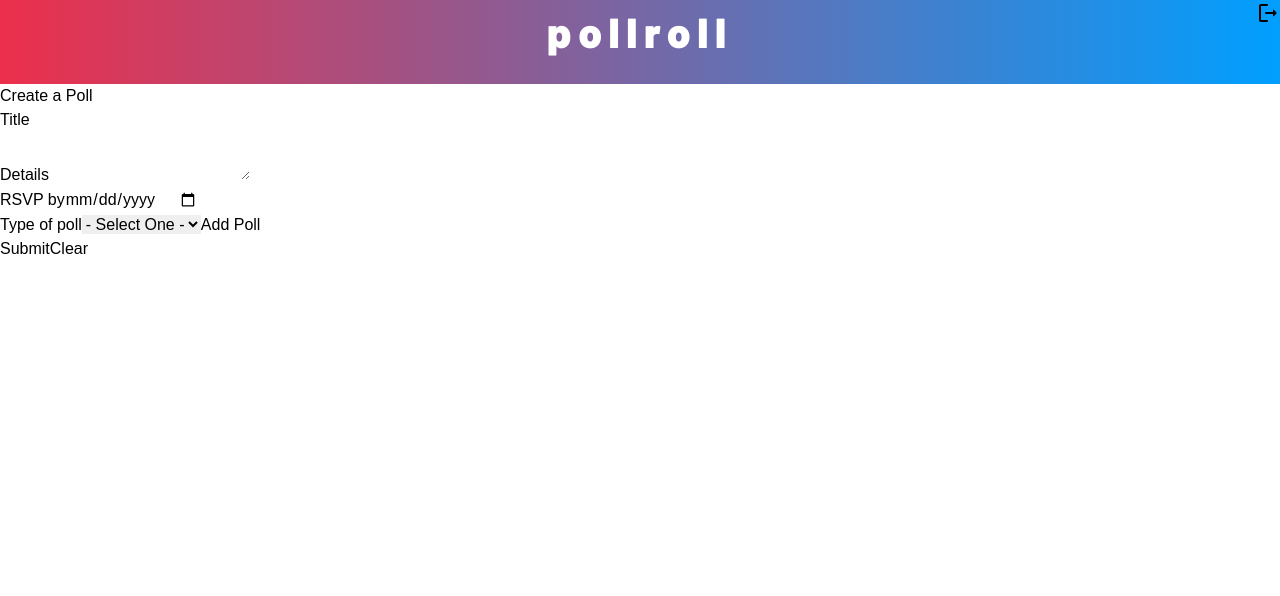
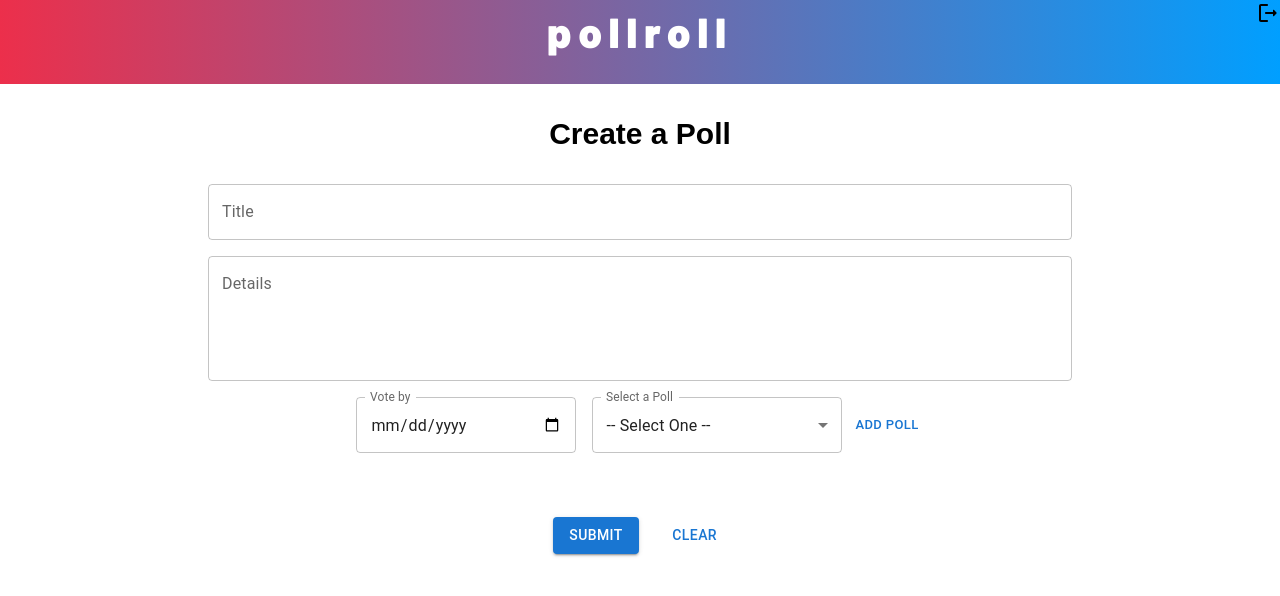
Before and after one commit to 12C0DE/poll-roll, a React (Create React App) app: page /createPoll in a window 1280 px wide. Shown: the top 596 px of the page. Built offline with nearby package versions, Linux system fonts and the light colour scheme; no server answers; a web font is replaced by a local one.

Commit message:
createPoll layout

```diff
--- a/src/Components/DeletePollOption.js
+++ b/src/Components/DeletePollOption.js
@@ -1,8 +1,16 @@
 import React, { useContext } from "react";
 import { GlobalContext } from "../Context/GlobalState";
+import DeleteForeverRoundedIcon from "@mui/icons-material/DeleteForeverRounded";
 
 export const DeletePollOption = ({ id }) => {
   const { delPollOption } = useContext(GlobalContext);
 
-  return <button onClick={() => delPollOption(id)}> X </button>;
+  return (
+    <button onClick={() => delPollOption(id)}>
+      <DeleteForeverRoundedIcon
+        style={{ color: "#a4a7a4" }}
+        fontSize="medium"
+      />
+    </button>
+  );
 };
--- a/src/Components/PollCard.js
+++ b/src/Components/PollCard.js
@@ -24,6 +24,7 @@ export const PollCard = ({ poll, justVote }) => {
       sx={{
         maxWidth: 345,
         minWidth: 210,
+        height: 250,
         color: "white",
         width: "25%",
       }}
--- a/src/Components/PollTypeList.js
+++ b/src/Components/PollTypeList.js
@@ -1,22 +1,36 @@
 import React, { useState } from "react";
 import { PollEnums } from "../Enums/PollEnums";
+import Select from "@mui/material/Select";
+import MenuItem from "@mui/material/MenuItem";
+import InputLabel from "@mui/material/InputLabel";
+import FormControl from "@mui/material/FormControl";
+import Button from "@mui/material/Button";
 
 export const PollTypeList = ({ add }) => {
   const [selLocalPoll, setSelLocalPoll] = useState(PollEnums.None);
 
   return (
-    <div>
-      <label>Type of poll</label>
-      <select
-        value={selLocalPoll}
-        onChange={(e) => setSelLocalPoll(e.target.value)}
-      >
-        <option value={PollEnums.None}>- Select One -</option>
-        <option value={PollEnums.Dates}>Dates</option>
-        <option value={PollEnums.List}>List</option>
-        <option value={PollEnums.Bool}>T/F</option>
-      </select>
-      <input type="button" value="Add Poll" onClick={() => add(selLocalPoll)} />
+    <div className="flex flex-row flex-wrap gap-2 mb-8">
+      <FormControl>
+        <InputLabel id="demo-simple-select-label">Select a Poll</InputLabel>
+        <Select
+          labelId="demo-simple-select-label"
+          id="demo-simple-select"
+          value={selLocalPoll}
+          label="Select a Poll"
+          onChange={(e) => setSelLocalPoll(e.target.value)}
+          style={{ width: "250px" }}
+        >
+          <MenuItem value={PollEnums.None}>-- Select One --</MenuItem>
+          <MenuItem value={PollEnums.Dates}>Dates</MenuItem>
+          <MenuItem value={PollEnums.List}>List</MenuItem>
+          <MenuItem value={PollEnums.Bool}>T/F</MenuItem>
+        </Select>
+      </FormControl>
+      {/* <input type="button" value="Add Poll" onClick={() => add(selLocalPoll)} /> */}
+      <Button size="small" onClick={() => add(selLocalPoll)}>
+        Add Poll
+      </Button>
     </div>
   );
 };
--- a/src/Components/PollTypes.js
+++ b/src/Components/PollTypes.js
@@ -2,6 +2,11 @@ import React, { useContext, useRef } from "react";
 import { DeletePollOption } from "../Components/DeletePollOption";
 import { GlobalContext } from "../Context/GlobalState";
 import { PollEnums } from "../Enums/PollEnums";
+import TextField from "@mui/material/TextField";
+import FormControl from "@mui/material/FormControl";
+import Stack from "@mui/material/Stack";
+import Switch from "@mui/material/Switch";
+import Typography from "@mui/material/Typography";
 
 export const BoolPoll = ({ id, pollValue }) => {
   const { updatePoll } = useContext(GlobalContext);
@@ -20,18 +25,27 @@ export const BoolPoll = ({ id, pollValue }) => {
 
   return (
     <div>
-      <input
-        type="text"
-        key={`bi${id}`}
-        placeholder="question"
+      <Stack
+        direction="row"
+        spacing={1}
+        className="space-x-4 my-4 justify-center"
+        alignItems="center"
+      >
+        <TextField
+          name="statement"
+          variant="outlined"
+          label="Statement"
+          style={{ width: "60%" }}
           defaultValue={pollValue}
           onBlur={(e) => updatingPoll(e)}
         />
-      <input type="radio" name={`radioT${id}`} disabled={true} />
-      <label style={{ paddingRight: "5px", paddingLeft: "3px" }}>True</label>
-      <input type="radio" name={`radioF${id}`} disabled={true} />
-      <label style={{ paddingRight: "5px", paddingLeft: "3px" }}>False</label>
+        <Stack direction="row" spacing={1} alignItems="center">
+          <Typography>True</Typography>
+          <Switch disabled />
+          <Typography>False</Typography>
           <DeletePollOption id={id} />
+        </Stack>
+      </Stack>
     </div>
   );
 };
@@ -39,6 +53,7 @@ export const BoolPoll = ({ id, pollValue }) => {
 export const ListPoll = ({ id, pollValue }) => {
   const { updatePoll } = useContext(GlobalContext);
   const updatingPoll = (e) => {
+    e.preventDefault();
     if (e.target.value.length > 0) {
       const updatedPoll = {
         pollType: PollEnums.List,
@@ -51,13 +66,19 @@ export const ListPoll = ({ id, pollValue }) => {
   };
 
   return (
-    <div>
-      <label>Option</label>
-      <input
+    <div className="flex flex-row m-4 space-x-4 place-content-center">
+      <TextField
         id={`li${id}`}
-        type="text"
+        variant="outlined"
+        label="Option"
         defaultValue={pollValue}
         onBlur={(e) => updatingPoll(e)}
+        className="p-2"
+        style={{
+          width: "75%",
+          maxWidth: 700,
+          minWidth: 200,
+        }}
       />
       <DeletePollOption key={`del${id}`} id={id} />
     </div>
@@ -83,23 +104,31 @@ export const DatePoll = ({ id, pollStart, pollEnd }) => {
   };
 
   return (
-    <div>
-      <label>Start Date</label>
-      <input
+    <div className="flex flex-row flex-wrap m-4 space-x-4 place-content-center">
+      <FormControl>
+        <TextField
           type="date"
           id={`sd${id}`}
-        ref={startRef}
+          inputRef={startRef}
+          sx={{ width: 220 }}
+          label="Start Date"
+          InputLabelProps={{ shrink: true }}
           defaultValue={pollStart}
           onChangeCapture={updatingPoll}
         />
-      <label>End Date</label>
-      <input
+      </FormControl>
+      <FormControl>
+        <TextField
           type="date"
           id={`ed${id}`}
-        ref={endRef}
+          inputRef={endRef}
+          sx={{ width: 220 }}
+          label="End Date"
+          InputLabelProps={{ shrink: true }}
           defaultValue={pollEnd}
           onChangeCapture={updatingPoll}
         />
+      </FormControl>
       <DeletePollOption id={id} />
     </div>
   );
--- a/src/Pages/CreatePoll.js
+++ b/src/Pages/CreatePoll.js
@@ -7,6 +7,10 @@ import axios from "axios";
 import { generatePollComps } from "../functions/funcs";
 import { PollTypeList } from "../Components/PollTypeList";
 import { useForm } from "react-hook-form";
+import Container from "@mui/material/Container";
+import TextField from "@mui/material/TextField";
+import Stack from "@mui/material/Stack";
+import Button from "@mui/material/Button";
 
 const CreatePoll = ({ history }) => {
   const { polls, addPollOption, clearPolls, setPolls, user } =
@@ -89,38 +93,50 @@ const CreatePoll = ({ history }) => {
   }, []);
 
   return (
+    <div className="flex flex-col">
       <div>
-      <h2>Create a Poll</h2>
-      <form onSubmit={handleSubmit(submitPoll)}>
-        <div>
-          <label>Title</label>
-          <input
+        <h1 className="text-3xl font-bold text-center py-8">Create a Poll</h1>
+      </div>
+      <Container maxWidth="lg">
+        <div className="flex w-full place-content-center">
+          <form
+            onSubmit={handleSubmit(submitPoll)}
+            className="w-3/4 place-self-start"
+          >
+            <Stack spacing={2}>
+              <TextField
                 name="titleName"
-            type="text"
+                variant="outlined"
+                label="Title"
+                error={errors.titleName}
+                helperText={errors.titleName && errors.titleName.message}
                 {...register("titleName", {
                   required: "Enter a title",
                 })}
               />
-          {errors.titleName && (
-            <p style={{ color: "red" }}>{errors.titleName.message}</p>
-          )}
-        </div>
-        <div>
-          <label>Details</label>
-          <textarea
+              <TextField
+                id="outlined-multiline-static"
+                label="Details"
+                className="mt-8"
+                error={errors.txtDetails}
+                helperText={errors.txtDetails && errors.txtDetails.message}
+                multiline
+                rows={4}
                 {...register("txtDetails", {
                   required: "Details are required",
                 })}
               />
-          {errors.txtDetails && (
-            <p style={{ color: "red" }}>{errors.txtDetails.message}</p>
-          )}
-        </div>
-        <div>
-          <label>RSVP by</label>
-          <input
-            name="rsvpDate"
+              <div className="flex flex-row space-x-4 place-content-center">
+                <TextField
+                  id="rsvpDate"
+                  label="Vote by"
                   type="date"
+                  sx={{ width: 220 }}
+                  error={errors.rsvpDate}
+                  helperText={errors.rsvpDate && errors.rsvpDate.message}
+                  InputLabelProps={{
+                    shrink: true,
+                  }}
                   {...register("rsvpDate", {
                     required: "Enter a valid RSVP date",
                     validate: {
@@ -134,21 +150,26 @@ const CreatePoll = ({ history }) => {
                     },
                   })}
                 />
-          {errors.rsvpDate && (
-            <p style={{ color: "red" }}>{errors.rsvpDate.message}</p>
-          )}
+                <PollTypeList add={add2Polls} />
               </div>
-        <PollTypeList add={add2Polls} />
+            </Stack>
+
             <div>
               {polls.pollOptions?.map((poll) =>
                 generatePollComps(+poll.pollType, poll.pollId)
               )}
             </div>
-        <div>
-          <input type="submit" value="Submit" />
-          <input type="button" value="Clear" onClick={() => clearPollCtrls()} />
+            <div className="flex flex-row space-x-6 my-8 place-content-center">
+              <Button variant="contained" type="submit">
+                Submit
+              </Button>
+              <Button type="button" onClick={() => clearPollCtrls()}>
+                Clear
+              </Button>
             </div>
           </form>
+        </div>
+      </Container>
     </div>
   );
 };
--- a/src/styles/main.css
+++ b/src/styles/main.css
@@ -411,11 +411,37 @@ Ensure the default browser behavior of the `hidden` attribute.
   --tw-backdrop-saturate:  ;
   --tw-backdrop-sepia:  ;
 }
+.m-4 {
+  margin: 1rem;
+}
+.my-4 {
+  margin-top: 1rem;
+  margin-bottom: 1rem;
+}
+.my-8 {
+  margin-top: 2rem;
+  margin-bottom: 2rem;
+}
+.mb-8 {
+  margin-bottom: 2rem;
+}
+.mt-8 {
+  margin-top: 2rem;
+}
 .mt-4 {
   margin-top: 1rem;
 }
 .flex {
   display: flex;
+}
+.inline-flex {
+  display: inline-flex;
+}
+.w-full {
+  width: 100%;
+}
+.w-3\/4 {
+  width: 75%;
 }
 .w-1\/2 {
   width: 50%;
@@ -425,6 +451,9 @@ Ensure the default browser behavior of the `hidden` attribute.
 }
 .flex-none {
   flex: none;
+}
+.shrink {
+  flex-shrink: 1;
 }
 .basis-1\/6 {
   flex-basis: 16.666667%;
@@ -443,6 +472,9 @@ Ensure the default browser behavior of the `hidden` attribute.
 }
 .flex-wrap {
   flex-wrap: wrap;
+}
+.place-content-center {
+  place-content: center;
 }
 .content-center {
   align-content: center;
@@ -465,22 +497,44 @@ Ensure the default browser behavior of the `hidden` attribute.
 .justify-evenly {
   justify-content: space-evenly;
 }
+.gap-2 {
+  gap: 0.5rem;
+}
 .gap-4 {
   gap: 1rem;
 }
 .gap-3 {
   gap: 0.75rem;
 }
+.space-x-4 > :not([hidden]) ~ :not([hidden]) {
+  --tw-space-x-reverse: 0;
+  margin-right: calc(1rem * var(--tw-space-x-reverse));
+  margin-left: calc(1rem * calc(1 - var(--tw-space-x-reverse)));
+}
+.space-x-6 > :not([hidden]) ~ :not([hidden]) {
+  --tw-space-x-reverse: 0;
+  margin-right: calc(1.5rem * var(--tw-space-x-reverse));
+  margin-left: calc(1.5rem * calc(1 - var(--tw-space-x-reverse)));
+}
 .space-y-4 > :not([hidden]) ~ :not([hidden]) {
   --tw-space-y-reverse: 0;
   margin-top: calc(1rem * calc(1 - var(--tw-space-y-reverse)));
   margin-bottom: calc(1rem * var(--tw-space-y-reverse));
+}
+.place-self-start {
+  place-self: start;
 }
 .justify-self-end {
   justify-self: end;
 }
 .overflow-auto {
   overflow: auto;
+}
+.border {
+  border-width: 1px;
+}
+.p-2 {
+  padding: 0.5rem;
 }
 .py-8 {
   padding-top: 2rem;
```
Lines whose indentation alone changed are shown as unchanged.
